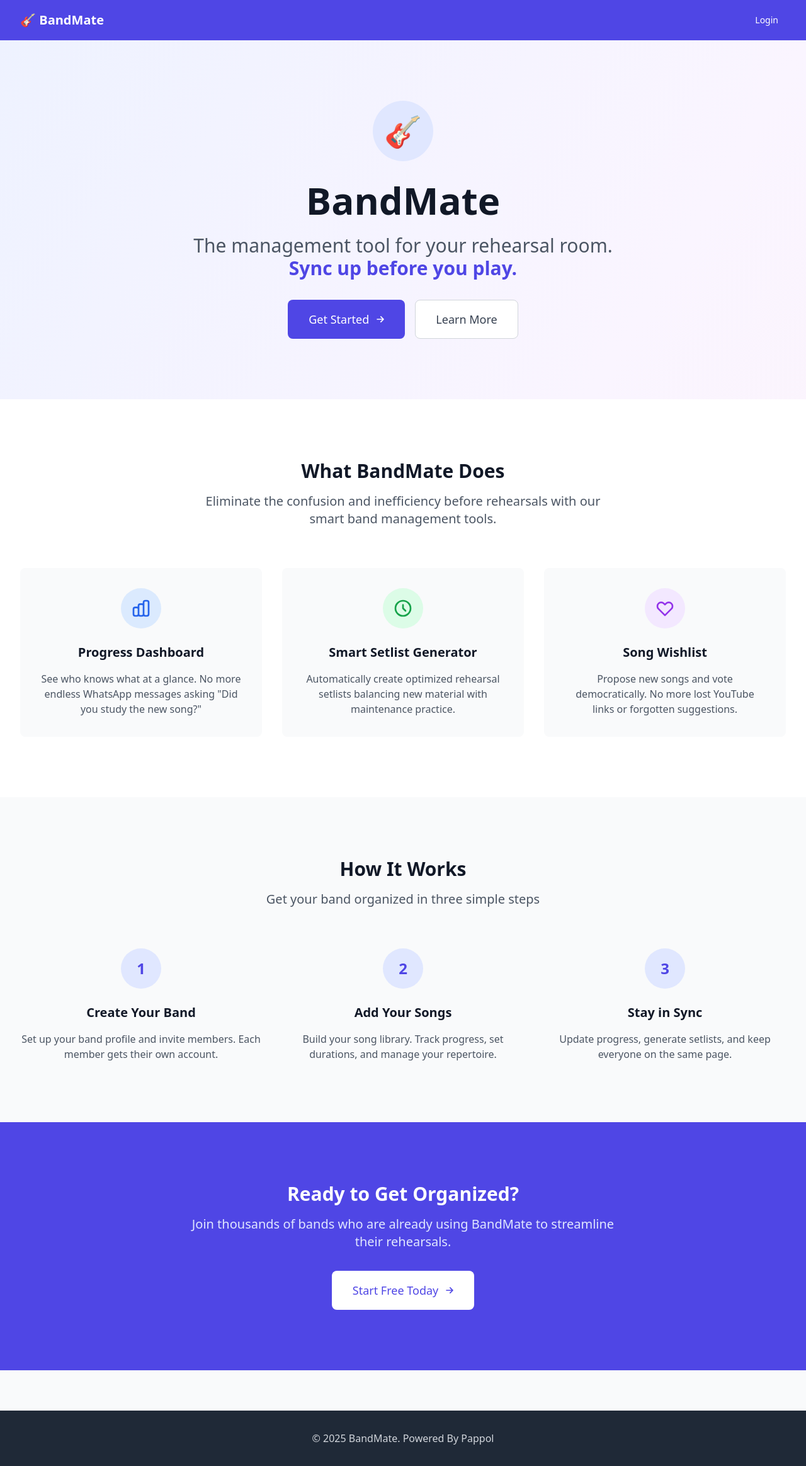
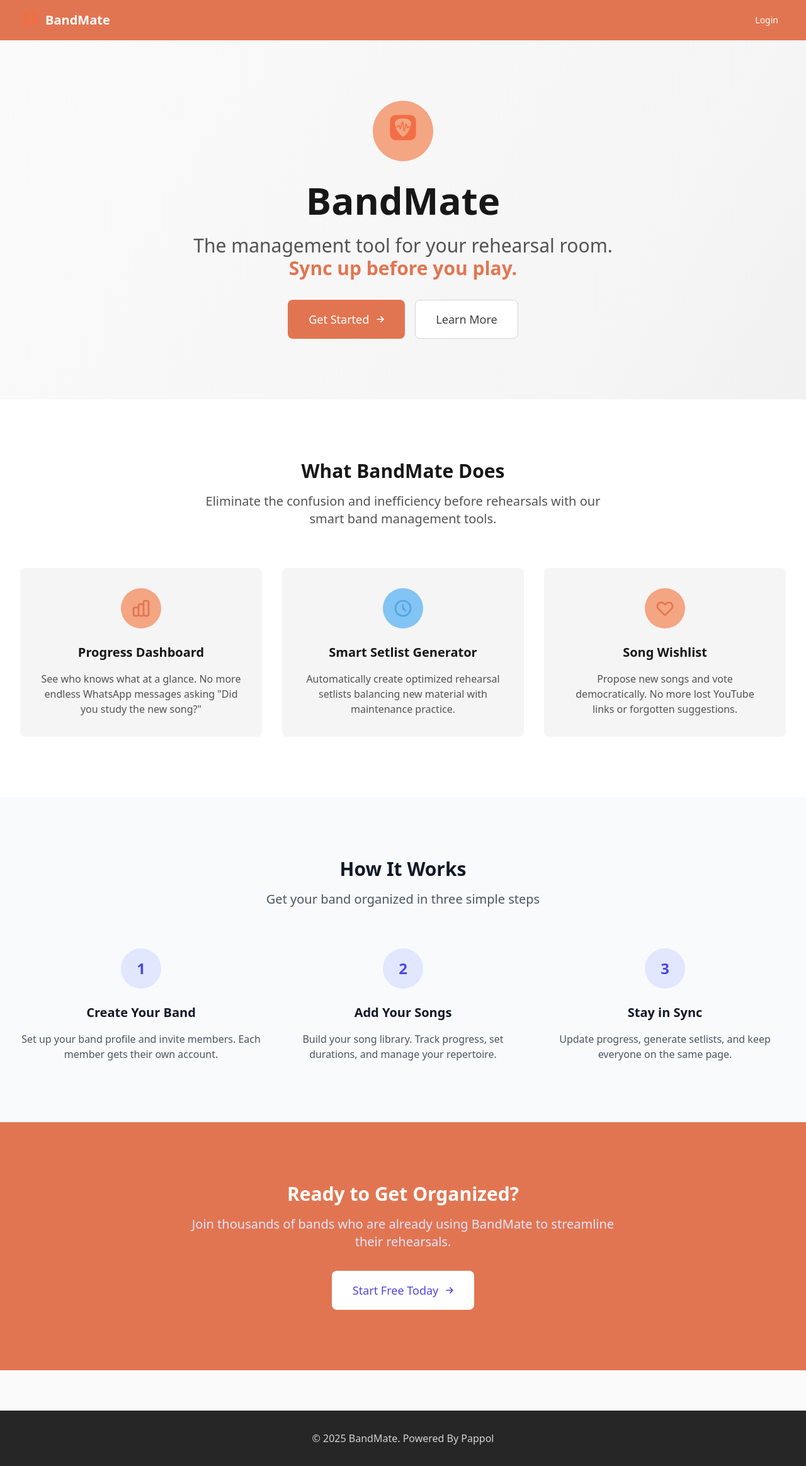
Before and after one commit to Pappol/BandMate, a Flask app: page / in a window 1280 px wide. Shown: the whole page at 63% size. Run offline with Flask 3, Linux system fonts and the light colour scheme; some libraries are stand-ins or nearby versions.

Commit message:
Add color palette documentation and implement color scheme across templates. Introduce a new color test page to showcase the palette. Update styles and components to utilize the new color variables for a cohesive design. Include logo and favicon assets for branding consistency.

```diff
--- a/app/main/routes.py
+++ b/app/main/routes.py
@@ -14,6 +14,11 @@
     if current_user.is_authenticated:
         return redirect(url_for('main.dashboard'))
     return render_template('landing.html', config=current_app.config)
+
+@main.route('/color-test')
+def color_test():
+    """Test page to showcase the new color palette"""
+    return render_template('color_test.html')
 
 @main.route('/login')
 def login():
--- a/app/main/templates/band_management.html
+++ b/app/main/templates/band_management.html
@@ -55,7 +55,7 @@
             </div>
             <div class="flex justify-end">
                 <button type="submit"
-                        class="inline-flex items-center px-4 py-2 border border-transparent text-sm font-medium rounded-md text-white bg-indigo-600 hover:bg-indigo-700 focus:outline-none focus:ring-2 focus:ring-offset-2 focus:ring-indigo-500">
+                        class="inline-flex items-center px-4 py-2 border border-transparent text-sm font-medium rounded-md text-white bg-primary hover:bg-primary-hover focus:outline-none focus:ring-2 focus:ring-offset-2 focus:ring-primary">
                     <svg class="w-4 h-4 mr-2" fill="none" stroke="currentColor" viewBox="0 0 24 24">
                         <path stroke-linecap="round" stroke-linejoin="round" stroke-width="2" d="M12 4v16m8-8H4"/>
                     </svg>
@@ -244,7 +244,7 @@
                 </button>
                 <form id="removeMemberForm" method="POST" style="display: inline;">
                     <button type="submit"
-                            class="px-4 py-2 border border-transparent text-sm font-medium rounded-md text-white bg-red-600 hover:bg-red-700">
+                            class="px-4 py-2 border border-transparent text-sm font-medium rounded-md text-white bg-primary-dark hover:bg-primary">
                         Remove Member
                     </button>
                 </form>
--- a/app/main/templates/base.html
+++ b/app/main/templates/base.html
@@ -4,6 +4,7 @@
     <meta charset="UTF-8">
     <meta name="viewport" content="width=device-width, initial-scale=1.0">
     <title>{% block title %}BandMate{% endblock %}</title>
+    <link rel="icon" type="image/x-icon" href="{{ url_for('static', filename='favicon.ico') }}">
 
     <!-- Tailwind CSS -->
     <script src="https://cdn.tailwindcss.com"></script>
@@ -13,38 +14,89 @@
 
     <!-- Custom styles -->
     <style>
+        :root {
+            --color-primary: #e27551;
+            --color-primary-light: #f4a582;
+            --color-primary-dark: #c85a3a;
+            --color-primary-hover: #d46947;
+            --color-complementary: #51a5e2;
+            --color-complementary-light: #82c4f4;
+            --color-complementary-dark: #3a7ac8;
+            --color-neutral-50: #fefcfb;
+            --color-neutral-100: #fdf8f6;
+            --color-neutral-200: #f9f0ed;
+            --color-neutral-300: #f2e4e0;
+            --color-neutral-400: #e6c9c2;
+            --color-neutral-500: #d4a99e;
+            --color-neutral-600: #b88a7d;
+            --color-neutral-700: #9b6f63;
+            --color-neutral-800: #7f5a4f;
+            --color-neutral-900: #6b4a41;
+        }
+
         .progress-bar {
-            background: linear-gradient(90deg, #10b981 0%, #059669 100%);
+            background: linear-gradient(90deg, var(--color-primary) 0%, var(--color-primary-dark) 100%);
         }
         .status-dropdown {
             transition: all 0.2s ease-in-out;
         }
+
+        .bg-primary { background-color: var(--color-primary) !important; }
+        .bg-primary-light { background-color: var(--color-primary-light) !important; }
+        .bg-primary-dark { background-color: var(--color-primary-dark) !important; }
+        .bg-complementary { background-color: var(--color-complementary) !important; }
+        .bg-complementary-light { background-color: var(--color-complementary-light) !important; }
+        .bg-complementary-dark { background-color: var(--color-complementary-dark) !important; }
+
+        .text-primary { color: var(--color-primary) !important; }
+        .text-primary-light { color: var(--color-primary-light) !important; }
+        .text-primary-dark { color: var(--color-primary-dark) !important; }
+        .text-complementary { color: var(--color-complementary) !important; }
+        .text-complementary-light { color: var(--color-complementary-light) !important; }
+        .text-complementary-dark { color: var(--color-complementary-dark) !important; }
+
+        .border-primary { border-color: var(--color-primary) !important; }
+        .border-primary-light { border-color: var(--color-primary-light) !important; }
+        .border-primary-dark { border-color: var(--color-primary-dark) !important; }
+        .border-complementary { border-color: var(--color-complementary) !important; }
+        .border-complementary-light { border-color: var(--color-complementary-light) !important; }
+        .border-complementary-dark { border-color: var(--color-complementary-dark) !important; }
+
+        .hover\:bg-primary:hover { background-color: var(--color-primary-hover) !important; }
+        .hover\:bg-complementary:hover { background-color: var(--color-complementary-dark) !important; }
+        .focus\:ring-primary:focus { --tw-ring-color: var(--color-primary) !important; }
+        .focus\:border-primary:focus { border-color: var(--color-primary) !important; }
     </style>
 
     {% block extra_head %}{% endblock %}
 </head>
-<body class="bg-gray-50 min-h-screen">
+<body class="bg-neutral-50 min-h-screen">
     <!-- Navigation -->
     {% if current_user.is_authenticated %}
-    <nav class="bg-indigo-600 shadow-lg">
+    <nav class="bg-primary shadow-lg">
         <div class="max-w-7xl mx-auto px-4 sm:px-6 lg:px-8">
             <div class="flex justify-between h-16">
                 <div class="flex items-center">
                     <div class="flex-shrink-0">
-                        <h1 class="text-white text-xl font-bold">🎸 BandMate</h1>
+                        <div class="flex items-center">
+                            <div class="bg-white bg-opacity-20 rounded-full p-1 mr-2">
+                                <img src="{{ url_for('static', filename='BandMateLogo.png') }}" alt="BandMate Logo" class="h-6 w-6">
+                            </div>
+                            <h1 class="text-white text-xl font-bold">BandMate</h1>
+                        </div>
                     </div>
                     <div class="hidden md:block ml-10">
                         <div class="flex items-baseline space-x-4">
                             <a href="{{ url_for('main.dashboard') }}"
-                               class="text-white hover:bg-indigo-500 px-3 py-2 rounded-md text-sm font-medium">
+                               class="text-white hover:bg-primary-hover px-3 py-2 rounded-md text-sm font-medium">
                                 Dashboard
                             </a>
                             <a href="{{ url_for('main.wishlist') }}"
-                               class="text-white hover:bg-indigo-500 px-3 py-2 rounded-md text-sm font-medium">
+                               class="text-white hover:bg-primary-hover px-3 py-2 rounded-md text-sm font-medium">
                                 Wishlist
                             </a>
                             <a href="{{ url_for('main.setlist_generator') }}"
-                               class="text-white hover:bg-indigo-500 px-3 py-2 rounded-md text-sm font-medium">
+                               class="text-white hover:bg-primary-hover px-3 py-2 rounded-md text-sm font-medium">
                                 Setlist Generator
                             </a>
                         </div>
@@ -55,11 +107,11 @@
                         <span class="text-white text-sm">
                             {{ current_user.name }}
                             {% if current_user.is_band_leader %}
-                                <span class="bg-yellow-400 text-yellow-900 px-2 py-1 rounded-full text-xs">Leader</span>
+                                <span class="bg-complementary text-white px-2 py-1 rounded-full text-xs">Leader</span>
                             {% endif %}
                         </span>
                         <a href="{{ url_for('main.logout_route') }}"
-                           class="text-white hover:bg-indigo-500 px-3 py-2 rounded-md text-sm font-medium">
+                           class="text-white hover:bg-primary-hover px-3 py-2 rounded-md text-sm font-medium">
                             Logout
                         </a>
                     </div>
@@ -69,17 +121,20 @@
     </nav>
     {% else %}
     <!-- Simple header for unauthenticated users -->
-    <nav class="bg-indigo-600 shadow-lg">
+    <nav class="bg-primary shadow-lg">
         <div class="max-w-7xl mx-auto px-4 sm:px-6 lg:px-8">
             <div class="flex justify-between h-16">
                 <div class="flex items-center">
                     <div class="flex-shrink-0">
-                        <a href="{{ url_for('main.index') }}" class="text-white text-xl font-bold">🎸 BandMate</a>
+                        <a href="{{ url_for('main.index') }}" class="flex items-center text-white text-xl font-bold">
+                            <img src="{{ url_for('static', filename='BandMateLogo.png') }}" alt="BandMate Logo" class="h-8 w-8 mr-2">
+                            BandMate
+                        </a>
                     </div>
                 </div>
                 <div class="flex items-center">
                     <a href="{{ url_for('main.login') }}"
-                       class="text-white hover:bg-indigo-500 px-3 py-2 rounded-md text-sm font-medium">
+                       class="text-white hover:bg-primary-hover px-3 py-2 rounded-md text-sm font-medium">
                         Login
                     </a>
                 </div>
@@ -93,7 +148,7 @@
         {% if messages %}
             <div class="max-w-7xl mx-auto px-4 sm:px-6 lg:px-8 mt-4">
                 {% for category, message in messages %}
-                    <div class="rounded-md p-4 mb-4 {% if category == 'error' %}bg-red-50 border border-red-200 text-red-700{% elif category == 'success' %}bg-green-50 border border-green-200 text-green-700{% elif category == 'warning' %}bg-yellow-50 border border-yellow-200 text-yellow-700{% else %}bg-blue-50 border border-blue-200 text-blue-700{% endif %}">
+                    <div class="rounded-md p-4 mb-4 {% if category == 'error' %}bg-red-50 border border-red-200 text-red-700{% elif category == 'success' %}bg-green-50 border border-green-200 text-green-700{% elif category == 'warning' %}bg-yellow-50 border border-yellow-200 text-yellow-700{% else %}bg-complementary-light border border-complementary text-complementary-dark{% endif %}">
                         <div class="flex">
                             <div class="flex-shrink-0">
                                 {% if category == 'error' %}
@@ -126,10 +181,10 @@
     </main>
 
     <!-- Footer -->
-    <footer class="bg-gray-800 text-white mt-16">
+    <footer class="bg-neutral-800 text-white mt-16">
         <div class="max-w-7xl mx-auto px-4 sm:px-6 lg:px-8 py-8">
             <div class="text-center">
-                <p class="text-gray-300">&copy; 2025 BandMate. Powered By Pappol</p>
+                <p class="text-neutral-300">&copy; 2025 BandMate. Powered By Pappol</p>
             </div>
         </div>
     </footer>
@@ -144,7 +199,7 @@
                 type === 'success' ? 'bg-green-500 text-white' :
                 type === 'error' ? 'bg-red-500 text-white' :
                 type === 'warning' ? 'bg-yellow-500 text-white' :
-                'bg-blue-500 text-white'
+                'bg-complementary text-white'
             }`;
             notification.textContent = message;
 
--- a/app/main/templates/landing.html
+++ b/app/main/templates/landing.html
@@ -3,31 +3,31 @@
 {% block title %}BandMate - The management tool for your rehearsal room{% endblock %}
 
 {% block content %}
-<div class="min-h-screen bg-gradient-to-br from-indigo-50 via-purple-50 to-pink-50">
+<div class="min-h-screen bg-gradient-to-br from-neutral-50 via-neutral-100 to-neutral-200">
     <!-- Hero Section -->
     <div class="relative overflow-hidden">
         <div class="max-w-7xl mx-auto px-4 sm:px-6 lg:px-8 py-24">
             <div class="text-center">
-                <div class="mx-auto h-24 w-24 bg-indigo-100 rounded-full flex items-center justify-center mb-8">
-                    <span class="text-5xl">🎸</span>
+                <div class="mx-auto h-24 w-24 bg-primary-light rounded-full flex items-center justify-center mb-8">
+                    <img src="{{ url_for('static', filename='BandMateLogo.png') }}" alt="BandMate Logo" class="h-16 w-16">
                 </div>
-                <h1 class="text-5xl md:text-6xl font-bold text-gray-900 mb-6">
+                <h1 class="text-5xl md:text-6xl font-bold text-neutral-900 mb-6">
                     BandMate
                 </h1>
-                <p class="text-2xl md:text-3xl text-gray-600 mb-8 max-w-3xl mx-auto">
+                <p class="text-2xl md:text-3xl text-neutral-600 mb-8 max-w-3xl mx-auto">
                     The management tool for your rehearsal room. <br>
-                    <span class="text-indigo-600 font-semibold">Sync up before you play.</span>
+                    <span class="text-primary font-semibold">Sync up before you play.</span>
                 </p>
                 <div class="flex flex-col sm:flex-row gap-4 justify-center">
                     <a href="{{ url_for('main.login') }}"
-                       class="inline-flex items-center px-8 py-4 border border-transparent text-lg font-medium rounded-lg text-white bg-indigo-600 hover:bg-indigo-700 focus:outline-none focus:ring-2 focus:ring-offset-2 focus:ring-indigo-500 transition-colors">
+                       class="inline-flex items-center px-8 py-4 border border-transparent text-lg font-medium rounded-lg text-white bg-primary hover:bg-primary-hover focus:outline-none focus:ring-2 focus:ring-offset-2 focus:ring-primary transition-colors">
                         Get Started
                         <svg class="ml-2 -mr-1 w-5 h-5" fill="none" stroke="currentColor" viewBox="0 0 24 24">
                             <path stroke-linecap="round" stroke-linejoin="round" stroke-width="2" d="M13 7l5 5m0 0l-5 5m5-5H6"/>
                         </svg>
                     </a>
                     <a href="#features"
-                       class="inline-flex items-center px-8 py-4 border border-gray-300 text-lg font-medium rounded-lg text-gray-700 bg-white hover:bg-gray-50 focus:outline-none focus:ring-2 focus:ring-offset-2 focus:ring-indigo-500 transition-colors">
+                       class="inline-flex items-center px-8 py-4 border border-neutral-300 text-lg font-medium rounded-lg text-neutral-700 bg-white hover:bg-neutral-50 focus:outline-none focus:ring-2 focus:ring-offset-2 focus:ring-primary transition-colors">
                         Learn More
                     </a>
                 </div>
@@ -39,48 +39,48 @@
     <div id="features" class="py-24 bg-white">
         <div class="max-w-7xl mx-auto px-4 sm:px-6 lg:px-8">
             <div class="text-center mb-16">
-                <h2 class="text-3xl font-bold text-gray-900 mb-4">What BandMate Does</h2>
-                <p class="text-xl text-gray-600 max-w-2xl mx-auto">
+                <h2 class="text-3xl font-bold text-neutral-900 mb-4">What BandMate Does</h2>
+                <p class="text-xl text-neutral-600 max-w-2xl mx-auto">
                     Eliminate the confusion and inefficiency before rehearsals with our smart band management tools.
                 </p>
             </div>
 
             <div class="grid grid-cols-1 md:grid-cols-2 lg:grid-cols-3 gap-8">
                 <!-- Feature 1 -->
-                <div class="bg-gray-50 rounded-lg p-8 text-center">
-                    <div class="mx-auto h-16 w-16 bg-blue-100 rounded-full flex items-center justify-center mb-6">
-                        <svg class="h-8 w-8 text-blue-600" fill="none" stroke="currentColor" viewBox="0 0 24 24">
+                <div class="bg-neutral-100 rounded-lg p-8 text-center">
+                    <div class="mx-auto h-16 w-16 bg-primary-light rounded-full flex items-center justify-center mb-6">
+                        <svg class="h-8 w-8 text-primary" fill="none" stroke="currentColor" viewBox="0 0 24 24">
                             <path stroke-linecap="round" stroke-linejoin="round" stroke-width="2" d="M9 19v-6a2 2 0 00-2-2H5a2 2 0 00-2 2v6a2 2 0 002 2h2a2 2 0 002-2zm0 0V9a2 2 0 012-2h2a2 2 0 012 2v10m-6 0a2 2 0 002 2h2a2 2 0 002-2m0 0V5a2 2 0 012-2h2a2 2 0 012 2v14a2 2 0 01-2 2h-2a2 2 0 01-2-2z"/>
                         </svg>
                     </div>
-                    <h3 class="text-xl font-semibold text-gray-900 mb-4">Progress Dashboard</h3>
-                    <p class="text-gray-600">
+                    <h3 class="text-xl font-semibold text-neutral-900 mb-4">Progress Dashboard</h3>
+                    <p class="text-neutral-600">
                         See who knows what at a glance. No more endless WhatsApp messages asking "Did you study the new song?"
                     </p>
                 </div>
 
                 <!-- Feature 2 -->
-                <div class="bg-gray-50 rounded-lg p-8 text-center">
-                    <div class="mx-auto h-16 w-16 bg-green-100 rounded-full flex items-center justify-center mb-6">
-                        <svg class="h-8 w-8 text-green-600" fill="none" stroke="currentColor" viewBox="0 0 24 24">
+                <div class="bg-neutral-100 rounded-lg p-8 text-center">
+                    <div class="mx-auto h-16 w-16 bg-complementary-light rounded-full flex items-center justify-center mb-6">
+                        <svg class="h-8 w-8 text-complementary" fill="none" stroke="currentColor" viewBox="0 0 24 24">
                             <path stroke-linecap="round" stroke-linejoin="round" stroke-width="2" d="M12 8v4l3 3m6-3a9 9 0 11-18 0 9 9 0 0118 0z"/>
                         </svg>
                     </div>
-                    <h3 class="text-xl font-semibold text-gray-900 mb-4">Smart Setlist Generator</h3>
-                    <p class="text-gray-600">
+                    <h3 class="text-xl font-semibold text-neutral-900 mb-4">Smart Setlist Generator</h3>
+                    <p class="text-neutral-600">
                         Automatically create optimized rehearsal setlists balancing new material with maintenance practice.
                     </p>
                 </div>
 
                 <!-- Feature 3 -->
-                <div class="bg-gray-50 rounded-lg p-8 text-center">
-                    <div class="mx-auto h-16 w-16 bg-purple-100 rounded-full flex items-center justify-center mb-6">
-                        <svg class="h-8 w-8 text-purple-600" fill="none" stroke="currentColor" viewBox="0 0 24 24">
+                <div class="bg-neutral-100 rounded-lg p-8 text-center">
+                    <div class="mx-auto h-16 w-16 bg-primary-light rounded-full flex items-center justify-center mb-6">
+                        <svg class="h-8 w-8 text-primary" fill="none" stroke="currentColor" viewBox="0 0 24 24">
                             <path stroke-linecap="round" stroke-linejoin="round" stroke-width="2" d="M4.318 6.318a4.5 4.5 0 000 6.364L12 20.364l7.682-7.682a4.5 4.5 0 00-6.364-6.364L12 7.636l-1.318-1.318a4.5 4.5 0 00-6.364 0z"/>
                         </svg>
                     </div>
-                    <h3 class="text-xl font-semibold text-gray-900 mb-4">Song Wishlist</h3>
-                    <p class="text-gray-600">
+                    <h3 class="text-xl font-semibold text-neutral-900 mb-4">Song Wishlist</h3>
+                    <p class="text-neutral-600">
                         Propose new songs and vote democratically. No more lost YouTube links or forgotten suggestions.
                     </p>
                 </div>
@@ -136,7 +136,7 @@
     </div>
 
     <!-- CTA Section -->
-    <div class="py-24 bg-indigo-600">
+    <div class="py-24 bg-primary">
         <div class="max-w-7xl mx-auto px-4 sm:px-6 lg:px-8 text-center">
             <h2 class="text-3xl font-bold text-white mb-4">Ready to Get Organized?</h2>
             <p class="text-xl text-indigo-100 mb-8 max-w-2xl mx-auto">
--- a/app/main/templates/propose_song.html
+++ b/app/main/templates/propose_song.html
@@ -77,7 +77,7 @@
                     Cancel
                 </a>
                 <button type="submit"
-                        class="inline-flex items-center px-4 py-2 border border-transparent text-sm font-medium rounded-md text-white bg-indigo-600 hover:bg-indigo-700 focus:outline-none focus:ring-2 focus:ring-offset-2 focus:ring-indigo-500">
+                        class="inline-flex items-center px-4 py-2 border border-transparent text-sm font-medium rounded-md text-white bg-primary hover:bg-primary-hover focus:outline-none focus:ring-2 focus:ring-offset-2 focus:ring-primary">
                     <svg class="w-4 h-4 mr-2" fill="none" stroke="currentColor" viewBox="0 0 24 24">
                         <path stroke-linecap="round" stroke-linejoin="round" stroke-width="2" d="M12 6v6m0 0v6m0-6h6m-6 0H6"/>
                     </svg>
--- a/app/main/templates/setlist.html
+++ b/app/main/templates/setlist.html
@@ -65,7 +65,7 @@
             <div class="flex justify-center">
                 <button @click="generateSetlist()"
                         :disabled="generating"
-                        class="inline-flex items-center px-6 py-3 border border-transparent text-base font-medium rounded-md text-white bg-indigo-600 hover:bg-indigo-700 disabled:opacity-50 disabled:cursor-not-allowed focus:outline-none focus:ring-2 focus:ring-offset-2 focus:ring-indigo-500">
+                        class="inline-flex items-center px-6 py-3 border border-transparent text-base font-medium rounded-md text-white bg-primary hover:bg-primary-hover disabled:opacity-50 disabled:cursor-not-allowed focus:outline-none focus:ring-2 focus:ring-offset-2 focus:ring-primary">
                     <svg x-show="!generating" class="w-5 h-5 mr-2" fill="none" stroke="currentColor" viewBox="0 0 24 24">
                         <path stroke-linecap="round" stroke-linejoin="round" stroke-width="2" d="M13 10V3L4 14h7v7l9-11h-7z"/>
                     </svg>
--- a/app/main/templates/start_fresh.html
+++ b/app/main/templates/start_fresh.html
@@ -79,7 +79,7 @@
                                    placeholder="Enter your new band name">
                         </div>
                         <button type="submit"
-                                class="w-full inline-flex justify-center items-center px-4 py-2 border border-transparent text-sm font-medium rounded-md text-white bg-green-600 hover:bg-green-700 focus:outline-none focus:ring-2 focus:ring-offset-2 focus:ring-green-500">
+                                class="w-full inline-flex justify-center items-center px-4 py-2 border border-transparent text-sm font-medium rounded-md text-white bg-primary hover:bg-primary-hover focus:outline-none focus:ring-2 focus:ring-offset-2 focus:ring-primary">
                             Create New Band
                         </button>
                     </form>
@@ -112,7 +112,7 @@
                                    placeholder="Enter invitation code">
                         </div>
                         <button type="submit"
-                                class="w-full inline-flex justify-center items-center px-4 py-2 border border-transparent text-sm font-medium rounded-md text-white bg-blue-600 hover:bg-blue-700 focus:outline-none focus:ring-2 focus:ring-offset-2 focus:ring-blue-500">
+                                class="w-full inline-flex justify-center items-center px-4 py-2 border border-transparent text-sm font-medium rounded-md text-white bg-complementary hover:bg-complementary-dark focus:outline-none focus:ring-2 focus:ring-offset-2 focus:ring-complementary">
                             Join Band
                         </button>
                     </form>
```
Also changed, not shown: COLOR_PALETTE.md (added, +49 -0 lines), app/main/templates/color_test.html (added, +112 -0 lines), app/main/templates/dashboard.html (+4 -4 lines), app/main/templates/login.html (+14 -14 lines), app/main/templates/onboarding.html (+17 -17 lines), app/main/templates/wishlist.html (+4 -4 lines), app/main/static/BandMateLogo.png (added), app/main/static/favicon.ico (added).
